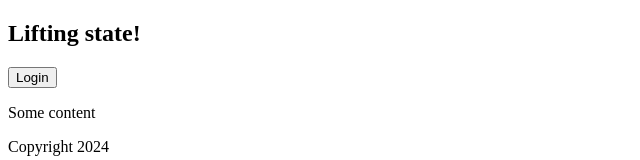
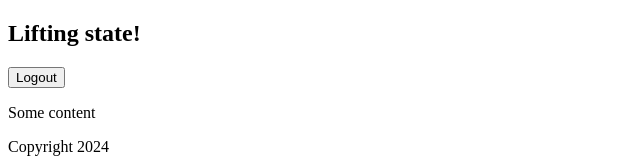
Before and after one commit to ashleycoles/lifting-state-example, a React (Vite) app: page / in a window 1280 px wide. Shown: the top 160 px of the page, without its empty margins (0-640 px from the left). Built offline with nearby package versions, Linux system fonts and the light colour scheme.

Commit message:
Passing state into the nav button

```diff
--- a/src/App.jsx
+++ b/src/App.jsx
@@ -1,11 +1,14 @@
+import { useState } from "react"
 import Content from "./components/Content"
 import Footer from "./components/Footer"
 import Nav from "./components/Nav"
 
 function App() {
+  const [loggedIn, setLoggedIn] = useState(true)
+
   return (
     <>
-      <Nav />
+      <Nav loggedInProp={loggedIn}/>
       <Content />
       <Footer />
     </>
--- a/src/components/LoginButton/index.jsx
+++ b/src/components/LoginButton/index.jsx
@@ -1,6 +1,6 @@
-function LoginButton() {
+function LoginButton({loggedInProp}) {
     return (
-        <button>Login</button>
+        <button>{loggedInProp === true ? 'Logout' : 'Login'}</button>
     )
 }
 
--- a/src/components/Nav/index.jsx
+++ b/src/components/Nav/index.jsx
@@ -1,10 +1,10 @@
 import LoginButton from "../LoginButton"
 
-function Nav() {
+function Nav({loggedInProp}) {
     return (
         <nav>
             <h1>Lifting state!</h1>
-            <LoginButton />
+            <LoginButton loggedInProp={loggedInProp} />
         </nav>
     )
 }
```
